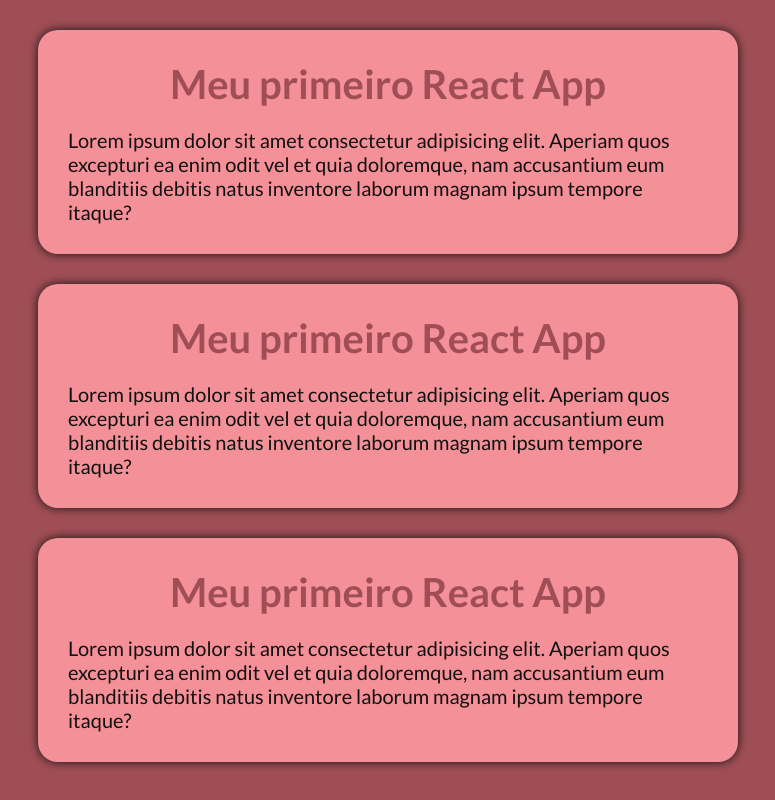
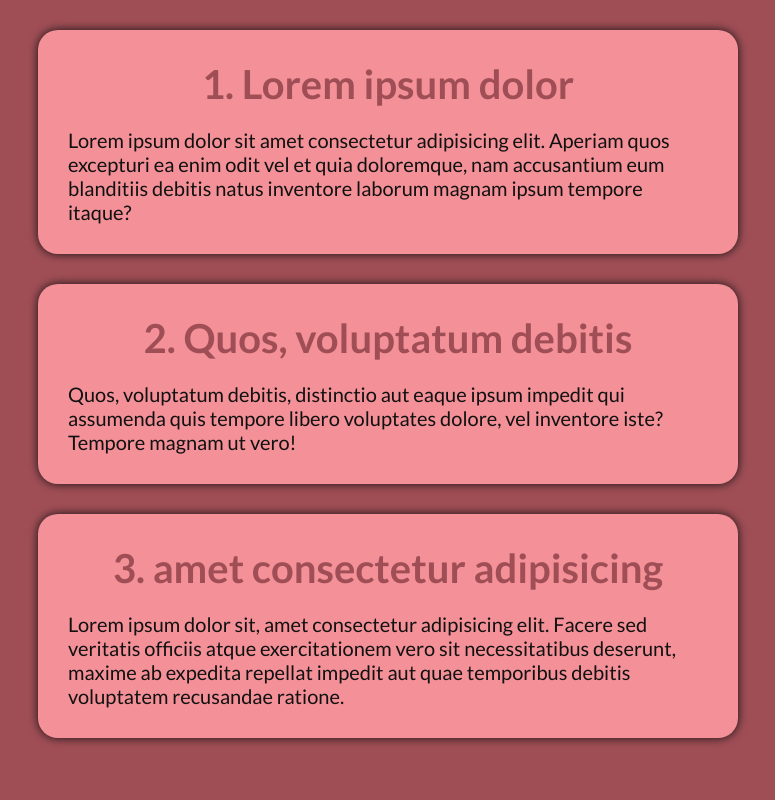
Before and after one commit to yNotFlaviio/ppi2025_4inf1v, a React (Vite) app: page / in a window 1280 px wide. Shown: the whole page, without its empty margins (252-1027 px from the left). Built offline with nearby package versions, Linux system fonts and the light colour scheme.

Commit message:
Aula 23/05/25 - Props, Children e renderização usando map

```diff
--- a/src/App.jsx
+++ b/src/App.jsx
@@ -3,12 +3,29 @@ import "./styles/global.css";
 import { MyText } from "./components/MyText";
 
 export default function App() {
+  const texts = [
+    {
+      title: "Lorem ipsum dolor",
+      text: "Lorem ipsum dolor sit amet consectetur adipisicing elit. Aperiam quos excepturi ea enim odit vel et quia doloremque, nam accusantium eum blanditiis debitis natus inventore laborum magnam ipsum tempore itaque?",
+    },
+    {
+      title: "Quos, voluptatum debitis",
+      text: "Quos, voluptatum debitis, distinctio aut eaque ipsum impedit qui assumenda quis tempore libero voluptates dolore, vel inventore iste? Tempore magnam ut vero!",
+    },
+    {
+      title: "amet consectetur adipisicing",
+      text: "Lorem ipsum dolor sit, amet consectetur adipisicing elit. Facere sed veritatis officiis atque exercitationem vero sit necessitatibus deserunt, maxime ab expedita repellat impedit aut quae temporibus debitis voluptatem recusandae ratione.",
+    },
+  ];
+
   return (
     //React Fragment
     <>
-      <MyText />
-      <MyText />
-      <MyText />
+      {texts.map((text, index) => (
+        <MyText key={index} title={`${index + 1}. ${text.title}`}>
+          {text.text}
+        </MyText>
+      ))}
     </>
   );
 }
--- a/src/components/MyText.jsx
+++ b/src/components/MyText.jsx
@@ -1,16 +1,11 @@
 import styles from "./MyText.module.css";
 
-export function MyText() {
+export function MyText({ title, children }) {
   return (
     <div className={styles.container}>
       <div className={styles.div}>
-        <h1 className={styles.title}>Meu primeiro React App</h1>
-        <p className={styles.text}>
-          Lorem ipsum dolor sit amet consectetur adipisicing elit. Aperiam quos
-          excepturi ea enim odit vel et quia doloremque, nam accusantium eum
-          blanditiis debitis natus inventore laborum magnam ipsum tempore
-          itaque?
-        </p>
+        <h1 className={styles.title}>{title}</h1>
+        <p className={styles.text}>{children}</p>
       </div>
     </div>
   );
```
